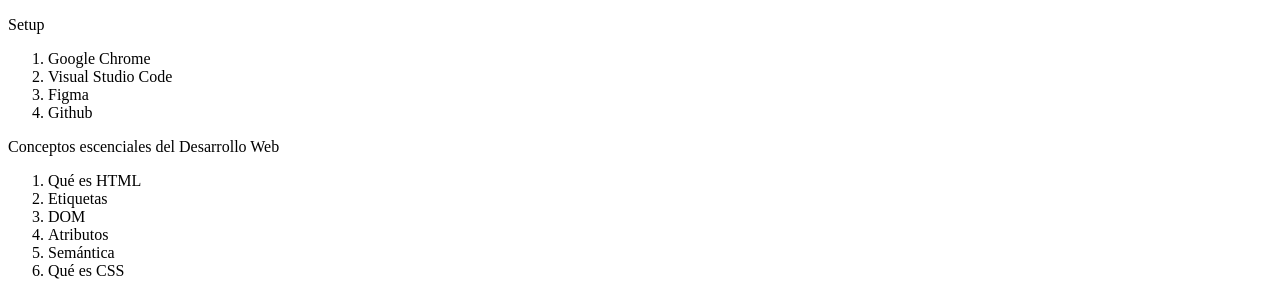
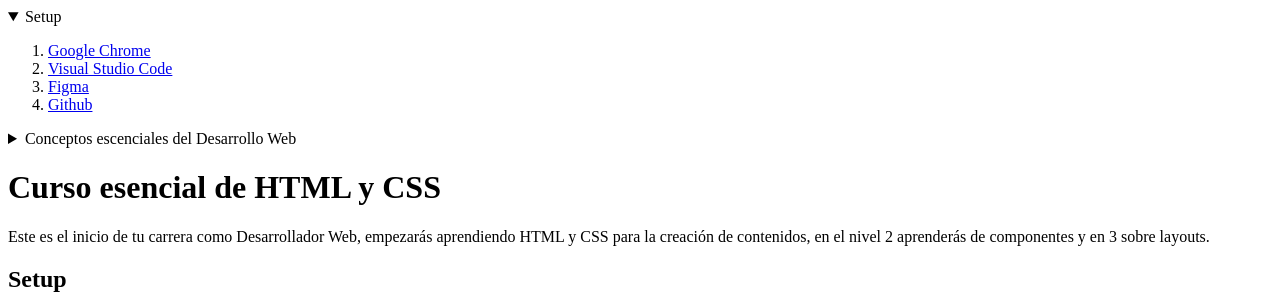
Before and after one commit to anahi88bz/proyecto-nemium, a plain HTML site: page index.html in a window 1280 px wide. Shown: the top 298 px of the page. Drawn offline with Linux system fonts and the light colour scheme.

Commit message:
Añadiendo enlaces y menu desplegable con javascript

```diff
--- a/index.html
+++ b/index.html
@@ -10,23 +10,53 @@
 
     <header>
         <nav>
-            <p>Setup</p>
+        <details open>
+            <summary>
+                Setup
+            </summary>
             <ol>
-                <li>Google Chrome</li>
-                <li>Visual Studio Code</li>
-                <li>Figma</li>
-                <li>Github</li>
+                <li>
+                    <a href = "#google-chrome">Google Chrome</a>
+                </li>
+                <li>
+                    <a href="#vs-code">Visual Studio Code</a>
+                </li>
+                <li>
+                    <a href="#figma"> Figma</a>
+                </li>
+                <li>
+                    <a href="#github"> Github</a>
+                </li>
 
             </ol>
-            <p>Conceptos escenciales del Desarrollo Web</p>
+        </details>
+        <details >
+            <summary>
+                Conceptos escenciales del Desarrollo Web
+            </summary>
             <ol>
-                <li>Qué es HTML</li>
-                <li>Etiquetas</li>
-                <li>DOM</li>
-                <li>Atributos</li>
-                <li>Semántica</li>
-                <li>Qué es CSS</li>
+                <li>
+                    <a href="#html">  Qué es HTML</a>
+                </li>
+                <li>
+                    <a href="#etiquetas">Etiquetas</a>
+                </li>
+                <li>
+                    <a href="#DOM">DOM</a>
+
+                </li>
+                <li>
+                    <a href="#atributos">Atributos</a>
+                </li>
+                <li>
+                    <a href="#semantica">Semántica</a>
+                </li>
+                <li>
+                    <a href="#css">Qué es CSS</a>
+                </li>
             </ol>
+        </details>
+
         </nav>
     </header>
     <h1>
@@ -39,27 +69,27 @@
         <h2>Setup</h2>
         <img src="./images/Google_Chrome.png" alt="Logo de Google Chrome" title="Logo de Google Chrome">
 
-        <h3>Google chrome</h3>
+        <h3 id = "google-chrome">Google chrome</h3>
         <p>
             Chrome va a ser el navegador que utilizaremos en el curso por su extenso soporte de nuevos estándares y herramientas de desarrollo avanzadas y de amigable uso.
         </p>
 
         <img src="./images/Visual_StudioCode.png" alt="Logo de VS Code" title="Logo de VS Code">
 
-        <h3>Visual Studio Code</h3>
+        <h3 id ="vs-code">Visual Studio Code</h3>
         <p>
             Visual Studio Code es el editor de texto más popular y potente del mercado actualmente, su fácil uso y la capacidad de extenderlo por medio de plugins lo hace el complemento perfecto para cualquier programador sin importar el lenguaje en el que se desemvuelva.
         </p>
 
 
         <img src="./images/Figma.png" alt="Logo de Figma" title="Logo de Figma">
-        <h3>Figma</h3>
+        <h3 id ="figma">Figma</h3>
         <p>
             Figma es una la herramienta más popular en la actualidad para entregar diseños a los desarrolladores para su implementación por su fácil uso porque puede ser usado directamente desde el navegador.
         </p>
 
         <img src="./images/GitHub.png" alt="Logo de Github" title="Logo de Github">
-        <h3>GitHub</h3>
+        <h3 id ="github">GitHub</h3>
         <p>
             Así como en Facebook te encuentran tus amigos, en Github te encuentran otras programadoras y programadores de todo el mundo, en vez de subir fotos de tus viajes aquí subes tu código y puedes elegir hacerlo “open source” o guardarlo de manera privada, Github será esencial para almacenar tu futuro portafolio.
         </p>
@@ -68,21 +98,24 @@
 
     <h2>Conceptos esenciales del desarrollo Web</h2>
 
-    <h3>Qué es HTML</h3>
+    <h3 id="html" >Qué es HTML</h3>
     <p>Hyper Text Markup Language o Lenguaje de marcas Hipertexto. Es el componente más básico de la web. Define el significado y la estructura del contenido.</p>
     <img src="./images/html.png" alt="Ejemplo HTML" title="Ejemplo HTML">
-    <h3>Etiquetas</h3>
+    <h3 id ="etiquetas">Etiquetas</h3>
     <p>Las etiquetas HTML van a ayudarnos a brindar una estructura y semántica al contenido de nuestro website y cada una tiene características y usos diferentes aunque visualmente den un resultado similar.
     </p>
     <p>Muchas etiquetas son fácil de diferencias como los headings o las imágenes y otras diferentes como header, footer, section o div, aquí es donde la semántica será la respuesta y si sabemos un poco de inglés también podremos darnos una pequeña idea de su uso pero en este curso vamos a usar las más importantes y que serán parte de tu día a día como Software Developer.</p>
-    <h3>DOM</h3>
+    <h3 id ="DOM">DOM</h3>
     <p>El Document Object Model es una estructura de árbol que representará todos nuestros proyectos web como si un árbol genealógico fuera: padres, hijos, hermanos con niveles infinitos. cuando entendemos esta anidación podemos identificar dependencias, herencias en css y que tan complejo es nuestro proyecto.</p>
     <img src="./images/dom.png" alt="Estructura de árbol que representa al Document Object Model" title="Árbol DOM">
 
-    <h3>Atributos</h3>
+    <h3 id ="atributos">Atributos</h3>
     <p>Los atributos le dan características extra a las etiquetas para complementar información y son pre programadas por el navegador, algunos atributos funcionan en todas las etiquetas de la misma forma como ‘class’ pero otros atributos funcionan en solo alguna etiquetas como src</p>
 
-    <h3>CSS</h3>
+    <h3 id ="semantica">Semántica</h3>
+    <p>La semántica le brinda sentido a cada elemento existen en un sitio web, algunos elementos será meramente decorativos y no deben significar nada pero otros serán títulos y deberán estar en diferente jerarquías o alguna secciones serán más relevantes que otras, esto ayudará a los motores de búsqueda como Google o Duck Duck Go a diferenciar tu contenido, categorizar y será la herramientas más valiosa para estar en los primeros resultados de búsqueda SEO. También ayudará a la accesibilidad de tu sitio web, para que personas con habilidades diferentes puedan entender cada contenido.</p>
+
+    <h3 id="css"> Qué es CSS</h3>
     <p>Hojas de Estilo en Cascada (del inglés Cascading Style Sheets) o CSS es el lenguaje de estilos utilizado para describir la presentación de documentos HTML</p>
     <img src="./images/css.png" alt="Imagen CSS" title="Imagen CSS">
 
@@ -112,7 +145,9 @@
     </ul>
     <h3>Modelo de caja</h3>
     <img src="./images/Leonidas.png" alt="Imagen de Leonidas" title="Imagen de Leonidas">
-    <p>Si tienes alguna pregunta escríbeme a me@leonidasesteban.com</p>
+    <p>Si tienes alguna pregunta escríbeme a
+        <a href="mailto:me@leonidasesteban.com">me@leonidasesteban.com</a>
+   </p>
     <h3>Suscríbete a nuestro newsletter</h3>
 
     <form action="">
@@ -123,5 +158,6 @@
     <footer>
 
     </footer>
+    <script src="./main.js"></script>
 </body>
 </html>
--- /dev/null
+++ b/main.js
@@ -0,0 +1,12 @@
+const $detailsList = document.querySelectorAll('details')
+
+$detailsList.forEach(($details)=> {
+    $details.querySelector('summary').addEventListener('click', expand)
+
+})
+
+function expand () {
+    $detailsList.forEach(($details)=> {
+        $details.removeAttribute('open')
+    })
+}
```
